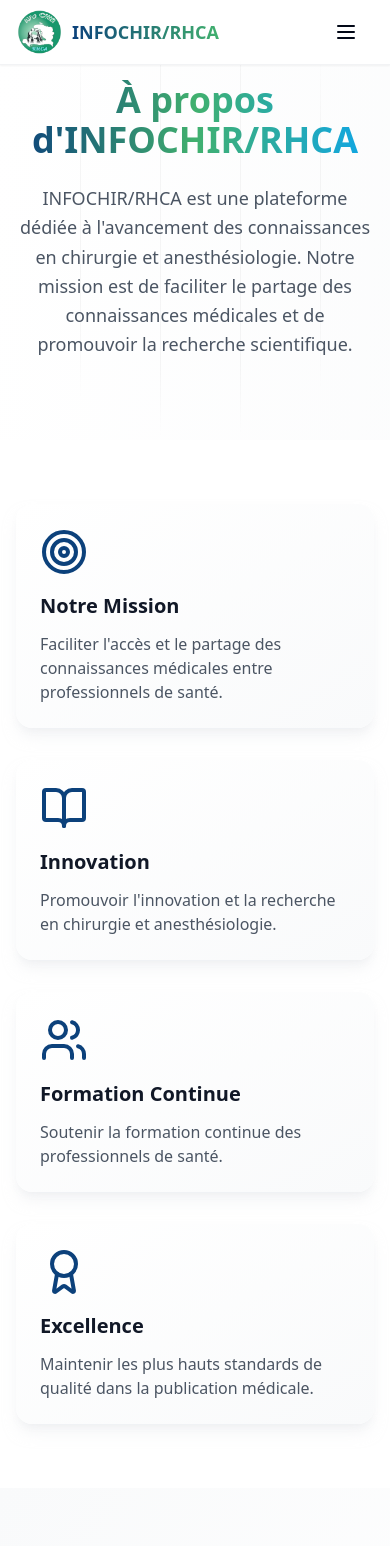
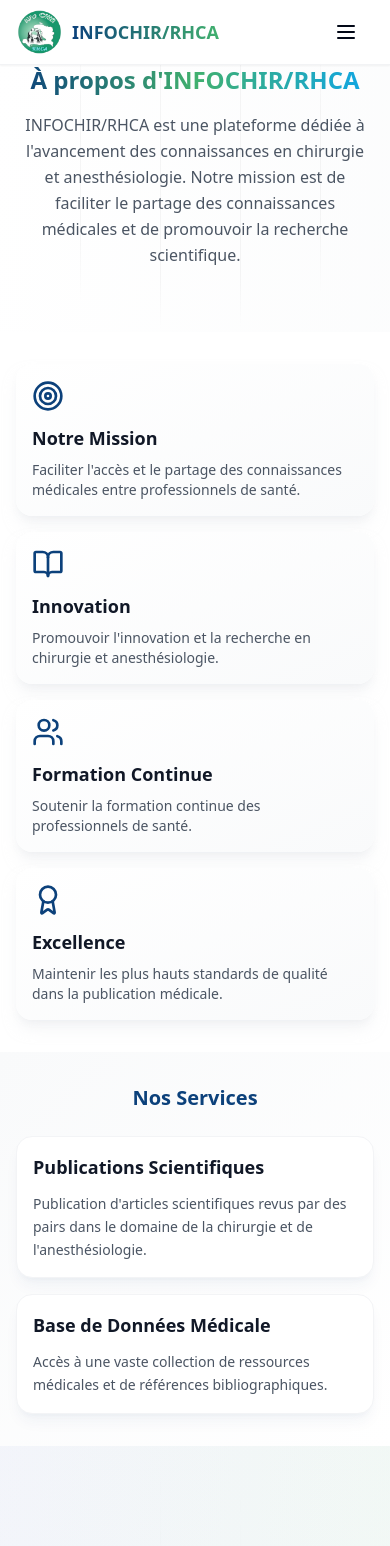
Before and after one commit to intelogroup/infochir-rhca, a React (Vite) app: page /about in a window 390 px wide. Shown: the top 1546 px of the page. Built offline with nearby package versions, Linux system fonts and the light colour scheme.

Commit message:
Implement mobile UI responsiveness
Add mobile UI responsiveness for the following pages: RHCA, IGM, Atlas, Index, and About. Ensure that the layout and components adapt appropriately for mobile view.
[skip gpt_engineer]

```diff
--- a/src/pages/About.tsx
+++ b/src/pages/About.tsx
@@ -8,7 +8,7 @@ const About = () => {
     <MainLayout>
       <div className="min-h-screen bg-gradient-to-br from-white to-gray-50">
         {/* Hero Section */}
-        <section className="relative overflow-hidden py-20 sm:py-32">
+        <section className="relative overflow-hidden py-16 sm:py-32">
           <div className="absolute inset-0 bg-[linear-gradient(to_right,#80808012_1px,transparent_1px)] bg-[size:5rem_5rem] [mask-image:radial-gradient(ellipse_50%_50%_at_50%_50%,#000_70%,transparent_100%)]" />
           <div className="container mx-auto px-4">
             <motion.div
@@ -17,10 +17,10 @@ const About = () => {
               transition={{ duration: 0.6 }}
               className="text-center max-w-3xl mx-auto"
             >
-              <h1 className="text-4xl sm:text-5xl font-bold bg-gradient-to-r from-primary via-secondary to-ocean bg-clip-text text-transparent mb-6">
+              <h1 className="text-2xl sm:text-5xl font-bold bg-gradient-to-r from-primary via-secondary to-ocean bg-clip-text text-transparent mb-4 sm:mb-6">
                 À propos d'INFOCHIR/RHCA
               </h1>
-              <p className="text-lg sm:text-xl text-gray-600 leading-relaxed">
+              <p className="text-base sm:text-xl text-gray-600 leading-relaxed px-2">
                 INFOCHIR/RHCA est une plateforme dédiée à l'avancement des connaissances en chirurgie et anesthésiologie.
                 Notre mission est de faciliter le partage des connaissances médicales et de promouvoir la recherche scientifique.
               </p>
@@ -29,42 +29,42 @@ const About = () => {
         </section>
 
         {/* Mission Section */}
-        <section className="py-16 bg-white">
+        <section className="py-8 sm:py-16 bg-white">
           <div className="container mx-auto px-4">
             <motion.div
               initial={{ opacity: 0, y: 20 }}
               animate={{ opacity: 1, y: 0 }}
               transition={{ duration: 0.6, delay: 0.2 }}
-              className="grid gap-8 md:grid-cols-2 lg:grid-cols-4"
+              className="grid gap-4 sm:gap-8 md:grid-cols-2 lg:grid-cols-4"
             >
-              <div className="p-6 rounded-2xl bg-gradient-to-br from-white to-gray-50 shadow-lg shadow-gray-200/50 hover:shadow-xl transition-shadow">
-                <Target className="w-12 h-12 text-primary mb-4" />
-                <h3 className="text-xl font-semibold text-gray-900 mb-3">Notre Mission</h3>
-                <p className="text-gray-600">
+              <div className="p-4 sm:p-6 rounded-2xl bg-gradient-to-br from-white to-gray-50 shadow-lg shadow-gray-200/50 hover:shadow-xl transition-shadow">
+                <Target className="w-8 h-8 sm:w-12 sm:h-12 text-primary mb-3 sm:mb-4" />
+                <h3 className="text-lg sm:text-xl font-semibold text-gray-900 mb-2 sm:mb-3">Notre Mission</h3>
+                <p className="text-sm sm:text-base text-gray-600">
                   Faciliter l'accès et le partage des connaissances médicales entre professionnels de santé.
                 </p>
               </div>
 
-              <div className="p-6 rounded-2xl bg-gradient-to-br from-white to-gray-50 shadow-lg shadow-gray-200/50 hover:shadow-xl transition-shadow">
-                <BookOpen className="w-12 h-12 text-primary mb-4" />
-                <h3 className="text-xl font-semibold text-gray-900 mb-3">Innovation</h3>
-                <p className="text-gray-600">
+              <div className="p-4 sm:p-6 rounded-2xl bg-gradient-to-br from-white to-gray-50 shadow-lg shadow-gray-200/50 hover:shadow-xl transition-shadow">
+                <BookOpen className="w-8 h-8 sm:w-12 sm:h-12 text-primary mb-3 sm:mb-4" />
+                <h3 className="text-lg sm:text-xl font-semibold text-gray-900 mb-2 sm:mb-3">Innovation</h3>
+                <p className="text-sm sm:text-base text-gray-600">
                   Promouvoir l'innovation et la recherche en chirurgie et anesthésiologie.
                 </p>
               </div>
 
-              <div className="p-6 rounded-2xl bg-gradient-to-br from-white to-gray-50 shadow-lg shadow-gray-200/50 hover:shadow-xl transition-shadow">
-                <Users className="w-12 h-12 text-primary mb-4" />
-                <h3 className="text-xl font-semibold text-gray-900 mb-3">Formation Continue</h3>
-                <p className="text-gray-600">
+              <div className="p-4 sm:p-6 rounded-2xl bg-gradient-to-br from-white to-gray-50 shadow-lg shadow-gray-200/50 hover:shadow-xl transition-shadow">
+                <Users className="w-8 h-8 sm:w-12 sm:h-12 text-primary mb-3 sm:mb-4" />
+                <h3 className="text-lg sm:text-xl font-semibold text-gray-900 mb-2 sm:mb-3">Formation Continue</h3>
+                <p className="text-sm sm:text-base text-gray-600">
                   Soutenir la formation continue des professionnels de santé.
                 </p>
               </div>
 
-              <div className="p-6 rounded-2xl bg-gradient-to-br from-white to-gray-50 shadow-lg shadow-gray-200/50 hover:shadow-xl transition-shadow">
-                <Award className="w-12 h-12 text-primary mb-4" />
-                <h3 className="text-xl font-semibold text-gray-900 mb-3">Excellence</h3>
-                <p className="text-gray-600">
+              <div className="p-4 sm:p-6 rounded-2xl bg-gradient-to-br from-white to-gray-50 shadow-lg shadow-gray-200/50 hover:shadow-xl transition-shadow">
+                <Award className="w-8 h-8 sm:w-12 sm:h-12 text-primary mb-3 sm:mb-4" />
+                <h3 className="text-lg sm:text-xl font-semibold text-gray-900 mb-2 sm:mb-3">Excellence</h3>
+                <p className="text-sm sm:text-base text-gray-600">
                   Maintenir les plus hauts standards de qualité dans la publication médicale.
                 </p>
               </div>
@@ -73,7 +73,7 @@ const About = () => {
         </section>
 
         {/* Services Section */}
-        <section className="py-16 bg-gradient-to-br from-gray-50 to-white">
+        <section className="py-8 sm:py-16 bg-gradient-to-br from-gray-50 to-white">
           <div className="container mx-auto px-4">
             <motion.div
               initial={{ opacity: 0, y: 20 }}
@@ -81,17 +81,17 @@ const About = () => {
               transition={{ duration: 0.6, delay: 0.4 }}
               className="max-w-3xl mx-auto"
             >
-              <h2 className="text-3xl font-bold text-center text-primary mb-12">Nos Services</h2>
-              <div className="grid gap-8 md:grid-cols-2">
-                <div className="p-8 rounded-2xl bg-white shadow-lg shadow-primary/5 hover:shadow-xl transition-shadow border border-gray-100">
-                  <h3 className="text-xl font-semibold text-gray-900 mb-4">Publications Scientifiques</h3>
-                  <p className="text-gray-600 leading-relaxed">
+              <h2 className="text-xl sm:text-3xl font-bold text-center text-primary mb-6 sm:mb-12">Nos Services</h2>
+              <div className="grid gap-4 sm:gap-8 md:grid-cols-2">
+                <div className="p-4 sm:p-8 rounded-2xl bg-white shadow-lg shadow-primary/5 hover:shadow-xl transition-shadow border border-gray-100">
+                  <h3 className="text-lg sm:text-xl font-semibold text-gray-900 mb-3 sm:mb-4">Publications Scientifiques</h3>
+                  <p className="text-sm sm:text-base text-gray-600 leading-relaxed">
                     Publication d'articles scientifiques revus par des pairs dans le domaine de la chirurgie et de l'anesthésiologie.
                   </p>
                 </div>
-                <div className="p-8 rounded-2xl bg-white shadow-lg shadow-primary/5 hover:shadow-xl transition-shadow border border-gray-100">
-                  <h3 className="text-xl font-semibold text-gray-900 mb-4">Base de Données Médicale</h3>
-                  <p className="text-gray-600 leading-relaxed">
+                <div className="p-4 sm:p-8 rounded-2xl bg-white shadow-lg shadow-primary/5 hover:shadow-xl transition-shadow border border-gray-100">
+                  <h3 className="text-lg sm:text-xl font-semibold text-gray-900 mb-3 sm:mb-4">Base de Données Médicale</h3>
+                  <p className="text-sm sm:text-base text-gray-600 leading-relaxed">
                     Accès à une vaste collection de ressources médicales et de références bibliographiques.
                   </p>
                 </div>
```
Also changed, not shown: src/pages/IGM.tsx (+25 -25 lines), src/pages/IndexMedicus.tsx (+21 -21 lines), src/pages/RHCA.tsx (+28 -28 lines).
